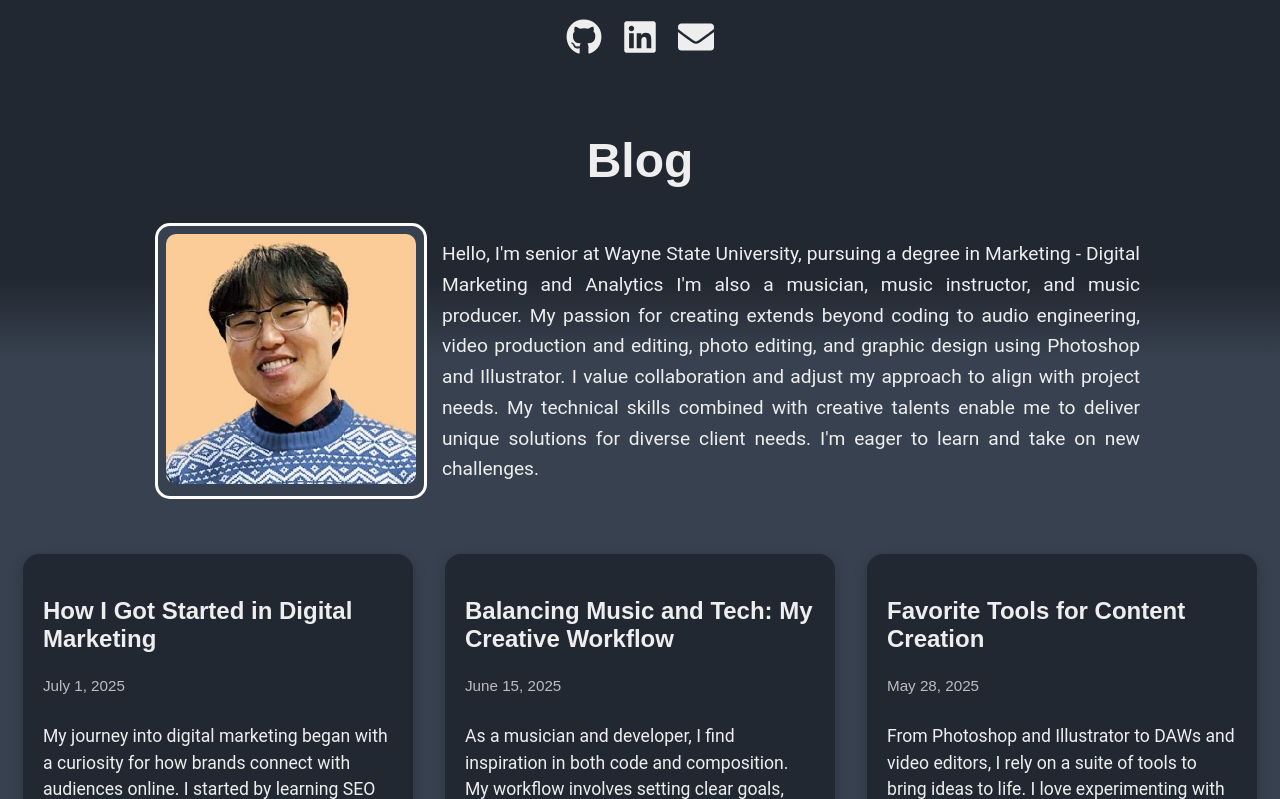
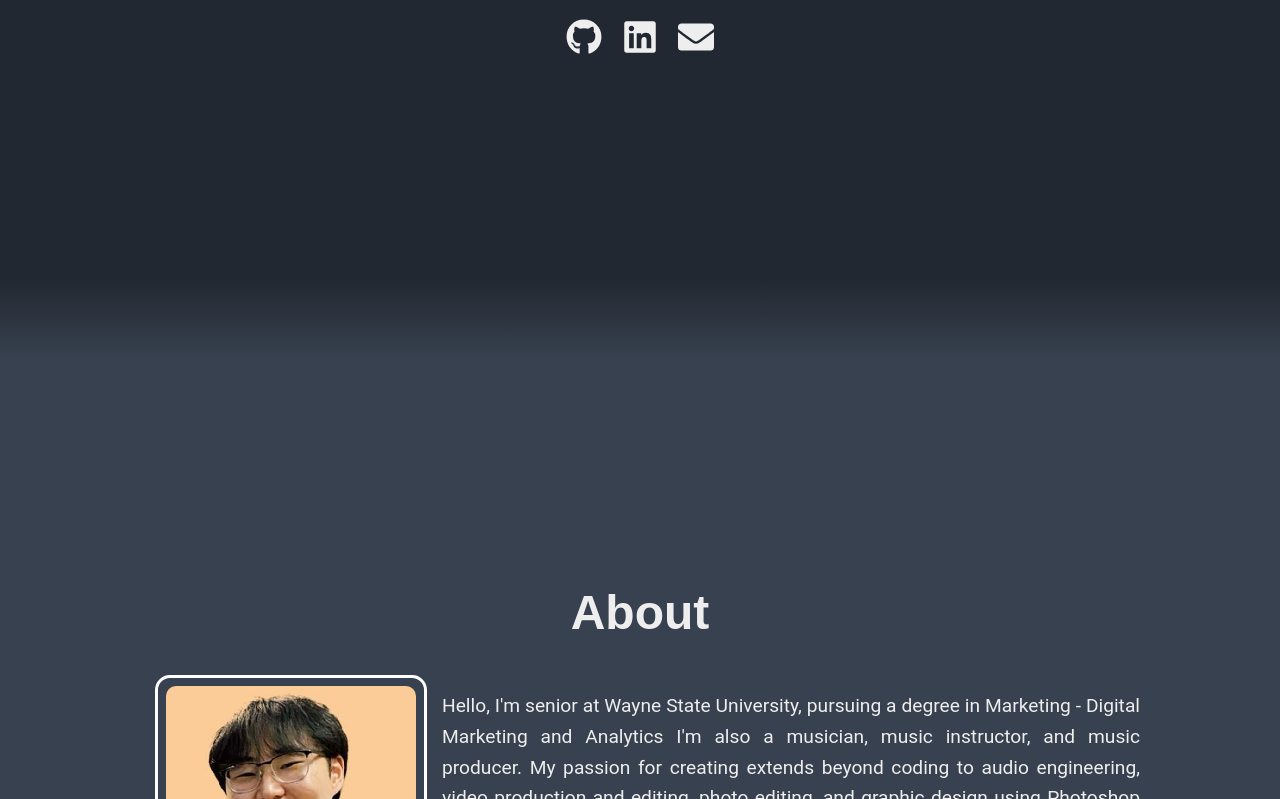
Before and after one commit to WhaleAnchor/AC-React-Portfolio, a React (Create React App) app: page / in a window 1280 px wide. Shown: the part 441-1240 px from the top of the page. Built offline with nearby package versions, Linux system fonts and the light colour scheme.

Commit message:
made blog into a separate page

```diff
--- a/package.json
+++ b/package.json
@@ -7,6 +7,7 @@
     "react-dom": "^18.2.0",
     "react-icons": "^4.8.0",
     "react-responsive-carousel": "^3.2.23",
+    "react-router-dom": "^7.6.3",
     "react-scripts": "5.0.1",
     "react-scroll": "^1.8.9",
     "react-spring": "^9.7.1",
--- a/src/App.js
+++ b/src/App.js
@@ -2,6 +2,7 @@
 
 import React from 'react';
 import styled from 'styled-components';
+import { BrowserRouter as Router, Routes, Route } from 'react-router-dom';
 import { Element } from 'react-scroll';
 import Navbar from './components/Navbar';
 import Intro from './components/Intro';
@@ -14,18 +15,14 @@ const AppContainer = styled.div`
   font-family: Arial, sans-serif;
 `;
 
-function App() {
+function Home() {
   return (
-    <AppContainer>
-      <Navbar />
+    <>
       <Element name="home">
         <Intro />
       </Element>
-      {/* <Element name="about">
+      <Element name="about">
         <About />
-      </Element> */}
-      <Element name="blog">
-        <Blog />
       </Element>
       <Element name="projects">
         <Projects />
@@ -33,7 +30,21 @@ function App() {
       <Element name="contact">
         <Contact />
       </Element>
-    </AppContainer>
+    </>
+  );
+}
+
+function App() {
+  return (
+    <Router>
+      <AppContainer>
+        <Navbar />
+        <Routes>
+          <Route path="/" element={<Home />} />
+          <Route path="/blog" element={<Blog />} />
+        </Routes>
+      </AppContainer>
+    </Router>
   );
 }
 
```
Also changed, not shown: 1 other file (tests, documents, lock files or other folders).
